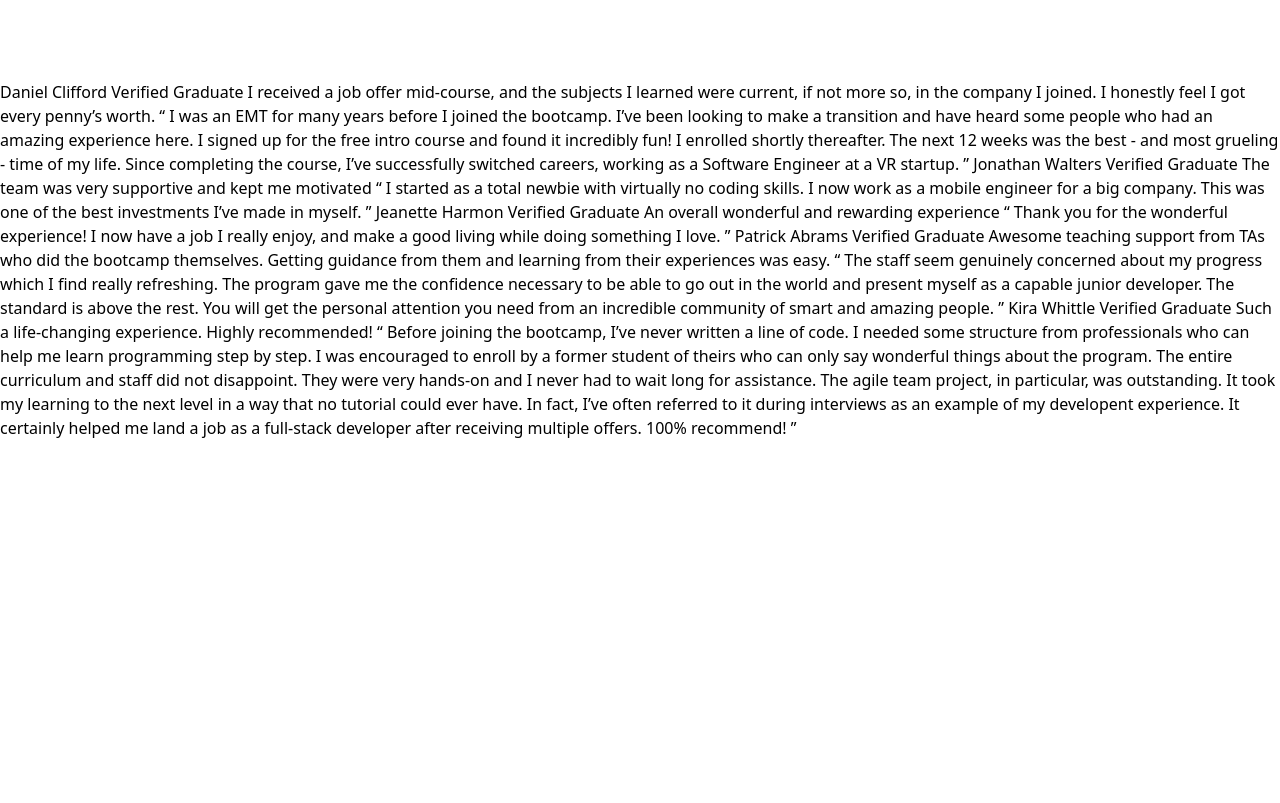
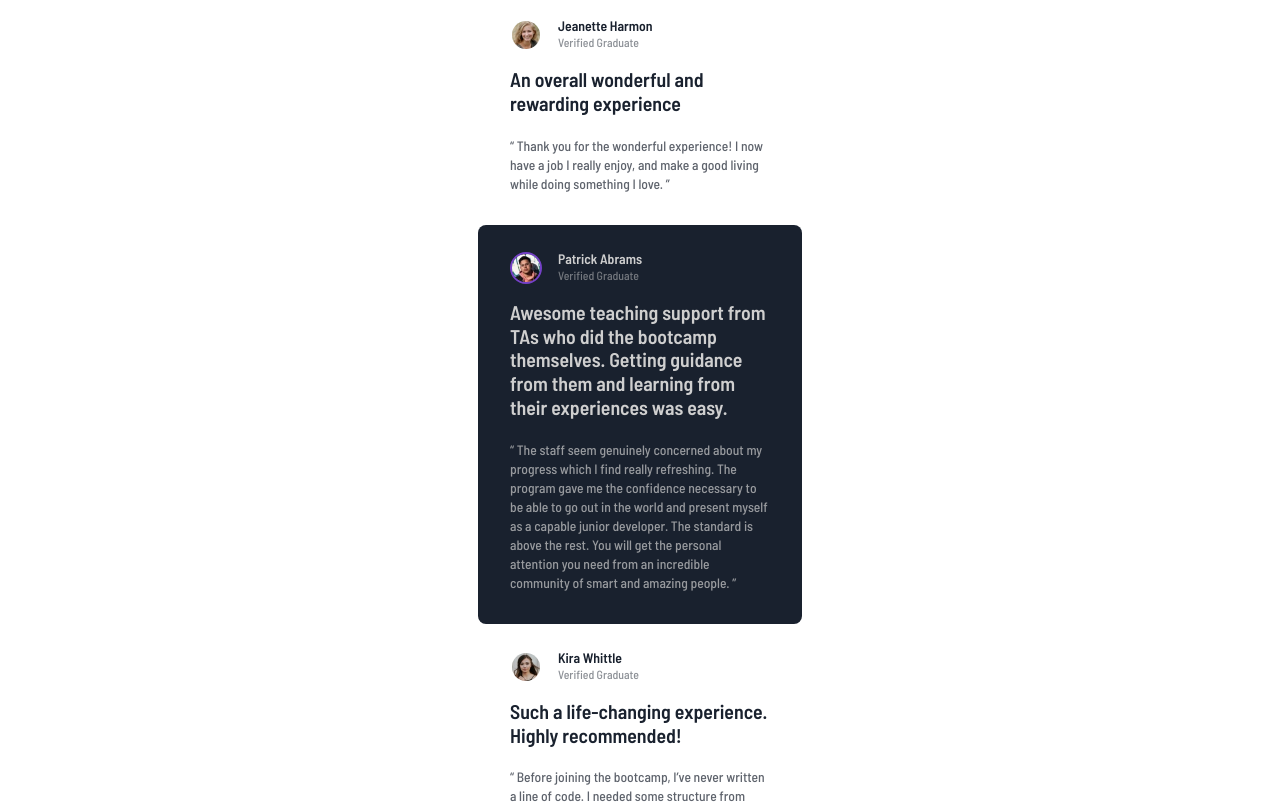
Before and after one commit to StephenYu2018/testimonials-grid-section-main, a React (Vite) app: page / in a window 1280 px wide. Shown: the part 720-1523 px from the top of the page. Before the commit the page ends 1160 px from the top, so only its background shows below. Built offline with nearby package versions, Linux system fonts and the light colour scheme.

Commit message:
add rest of cards

```diff
--- a/index.html
+++ b/index.html
@@ -12,62 +12,7 @@
   <title>Frontend Mentor | [Challenge Name Here]</title>
 </head>
 <body>
-
   <div id="root"></div>
-
-  Daniel Clifford
-  Verified Graduate
-
-  I received a job offer mid-course, and the subjects I learned were current, if not more so,
-  in the company I joined. I honestly feel I got every penny’s worth.
-
-  “ I was an EMT for many years before I joined the bootcamp. I’ve been looking to make a
-  transition and have heard some people who had an amazing experience here. I signed up
-  for the free intro course and found it incredibly fun! I enrolled shortly thereafter.
-  The next 12 weeks was the best - and most grueling - time of my life. Since completing
-  the course, I’ve successfully switched careers, working as a Software Engineer at a VR startup. ”
-
-  Jonathan Walters
-  Verified Graduate
-
-  The team was very supportive and kept me motivated
-
-  “ I started as a total newbie with virtually no coding skills. I now work as a mobile engineer
-  for a big company. This was one of the best investments I’ve made in myself. ”
-
-  Jeanette Harmon
-  Verified Graduate
-
-  An overall wonderful and rewarding experience
-
-  “ Thank you for the wonderful experience! I now have a job I really enjoy, and make a good living
-  while doing something I love. ”
-
-  Patrick Abrams
-  Verified Graduate
-
-  Awesome teaching support from TAs who did the bootcamp themselves. Getting guidance from them and
-  learning from their experiences was easy.
-
-  “ The staff seem genuinely concerned about my progress which I find really refreshing. The program
-  gave me the confidence necessary to be able to go out in the world and present myself as a capable
-  junior developer. The standard is above the rest. You will get the personal attention you need from
-  an incredible community of smart and amazing people. ”
-
-  Kira Whittle
-  Verified Graduate
-
-  Such a life-changing experience. Highly recommended!
-
-  “ Before joining the bootcamp, I’ve never written a line of code. I needed some structure from
-  professionals who can help me learn programming step by step. I was encouraged to enroll by a former
-  student of theirs who can only say wonderful things about the program. The entire curriculum and staff
-  did not disappoint. They were very hands-on and I never had to wait long for assistance. The agile team
-  project, in particular, was outstanding. It took my learning to the next level in a way that no tutorial
-  could ever have. In fact, I’ve often referred to it during interviews as an example of my developent
-  experience. It certainly helped me land a job as a full-stack developer after receiving multiple offers.
-  100% recommend! ”
-
   <script type="module" src="/src/main.jsx"></script>
 </body>
 </html>
--- a/src/App.jsx
+++ b/src/App.jsx
@@ -42,7 +42,83 @@ function cards() {
         textColor: 'light',
         pictureBorderColor: 'border-light-gray/30'
       }
-    }
+    },
+    {
+      content: {
+        pictureURL: './images/image-jonathan.jpg',
+        fullName: 'Jonathan Walters',
+        title: 'The team was very supportive and kept me motivated',
+        quote: `“ I started as a total newbie with virtually no coding skills.
+        I now work as a mobile engineer for a big company. This was one of the
+        best investments I’ve made in myself. ”`
+      },
+      style: {
+        gridArea: 'row-span-1 col-span-1',
+        backgroundColor: 'bg-very-dark-grayish-blue',
+        textColor: 'light',
+        pictureBorderColor: 'border-very-dark-grayish-blue'
+      }
+    },
+    {
+      content: {
+        pictureURL: './images/image-jeanette.jpg',
+        fullName: 'Jeanette Harmon',
+        title: 'An overall wonderful and rewarding experience',
+        quote: `“ Thank you for the wonderful experience! I now have a job I
+        really enjoy, and make a good living while doing something I love. ”`
+      },
+      style: {
+        gridArea: 'row-span-1 col-span-1',
+        backgroundColor: 'bg-white',
+        textColor: 'dark',
+        pictureBorderColor: 'border-white'
+      }
+    },
+    {
+      content: {
+        pictureURL: './images/image-patrick.jpg',
+        fullName: 'Patrick Abrams',
+        title: `Awesome teaching support from TAs who did the bootcamp
+        themselves. Getting guidance from them and learning from their
+        experiences was easy.`,
+        quote: `“ The staff seem genuinely concerned about my progress which I
+        find really refreshing. The program gave me the confidence necessary
+        to be able to go out in the world and present myself as a capable
+        junior developer. The standard is above the rest. You will get the
+        personal attention you need from an incredible community of smart and
+        amazing people. ”`
+      },
+      style: {
+        gridArea: 'row-span-1 col-span-1',
+        backgroundColor: 'bg-very-dark-blackish-blue',
+        textColor: 'light',
+        pictureBorderColor: 'border-moderate-violet'
+      }
+    },
+    {
+      content: {
+        pictureURL: './images/image-kira.jpg',
+        fullName: 'Kira Whittle',
+        title: 'Such a life-changing experience. Highly recommended!',
+        quote: `“ Before joining the bootcamp, I’ve never written a line of
+        code. I needed some structure from professionals who can help me learn
+        programming step by step. I was encouraged to enroll by a former
+        student of theirs who can only say wonderful things about the program.
+        The entire curriculum and staff did not disappoint. They were very
+        hands-on and I never had to wait long for assistance. The agile team
+        project, in particular, was outstanding. It took my learning to the
+        next level in a way that no tutorial could ever have. In fact, I’ve
+        often referred to it during interviews as an example of my developent
+        experience. It certainly helped me land a job as a full-stack
+        developer after receiving multiple offers. 100% recommend! ”`
+      },
+      style: {
+        gridArea: 'row-span-1 col-span-1',
+        backgroundColor: 'bg-white',
+        textColor: 'dark',
+        pictureBorderColor: 'border-white'
+      }
+    },
   ];
 }
 
```
